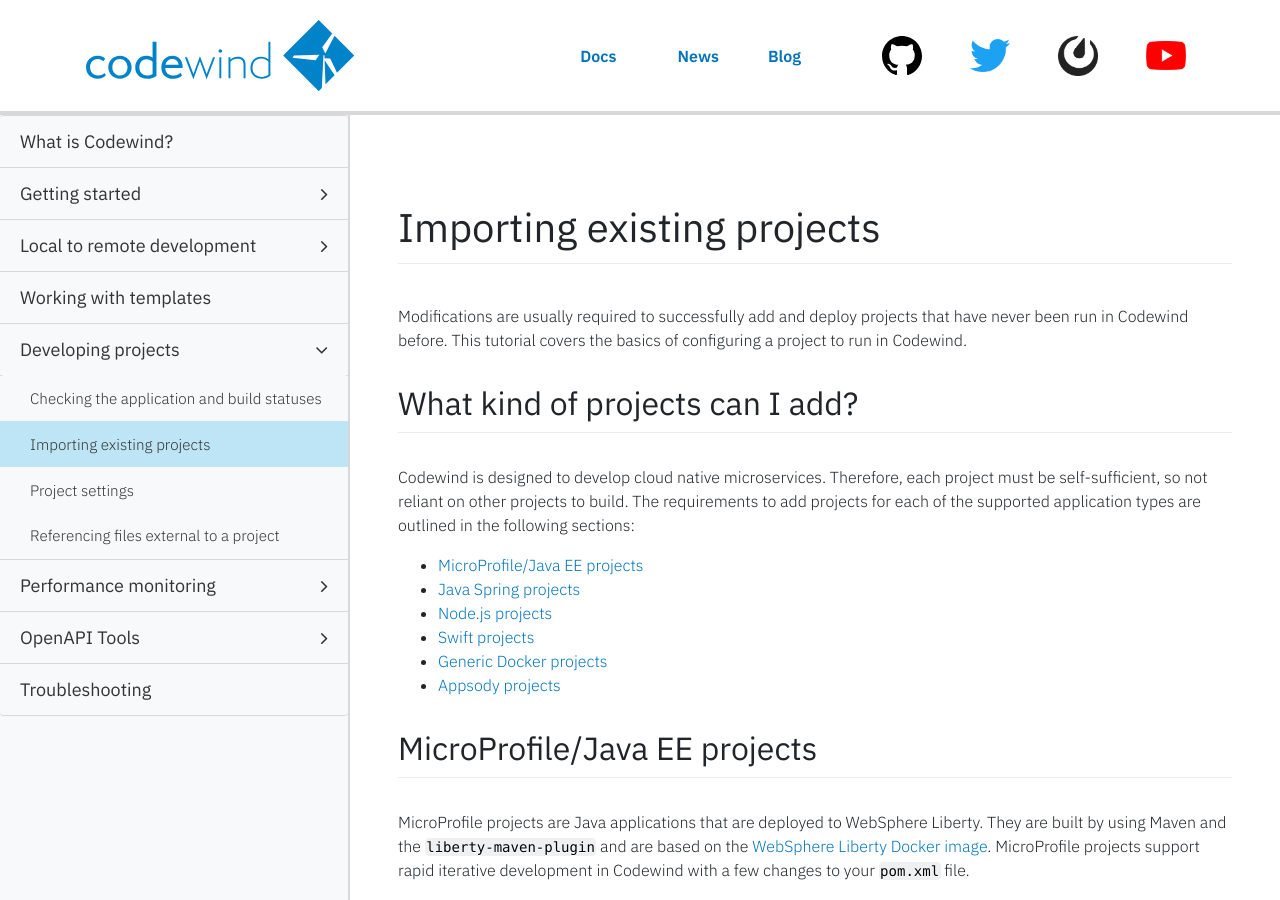
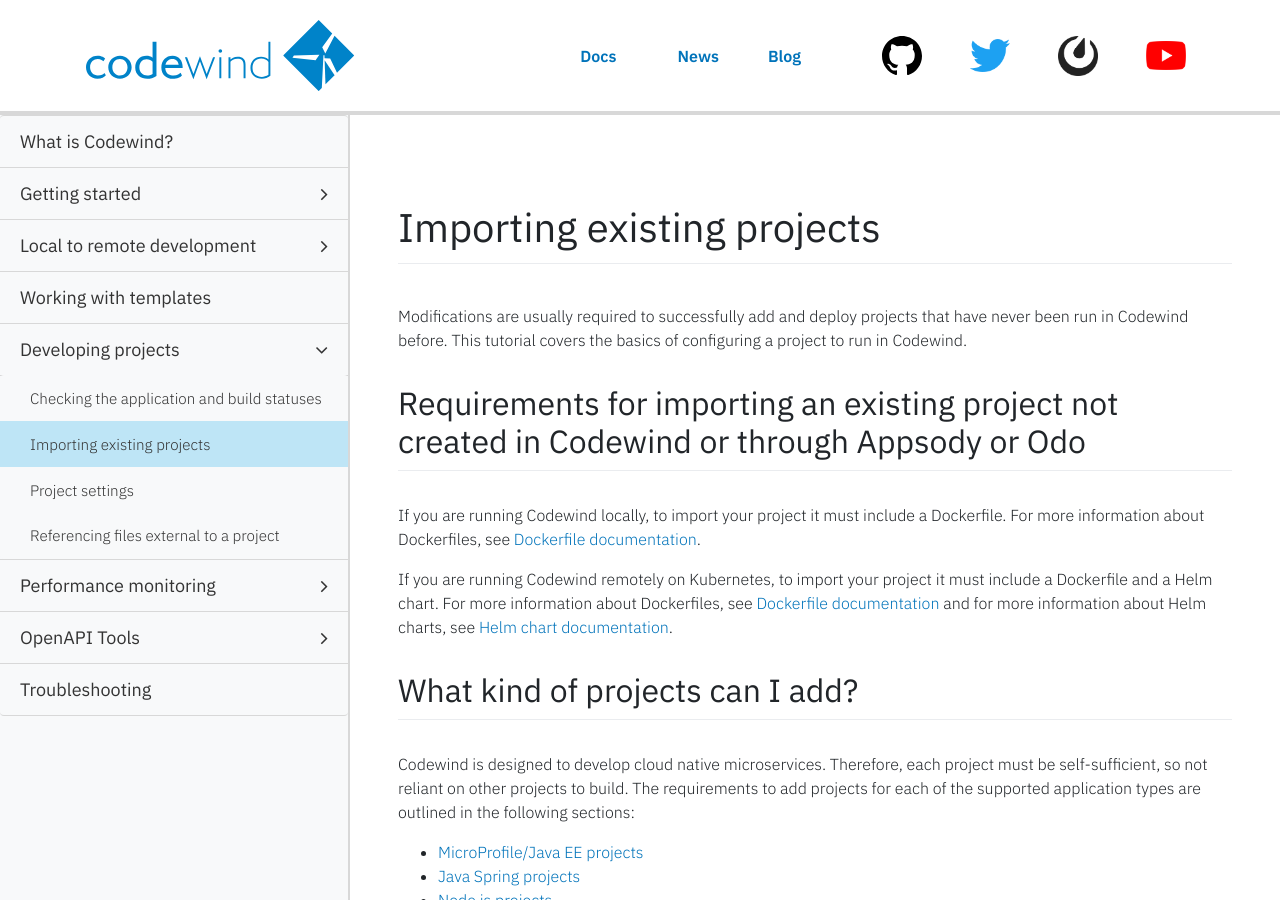
Before and after one commit to eclipse-archived/codewind-docs, a Jekyll site: the page built from docs/_documentations/importing-existing-projects.md, in a window 1280 px wide and 900 px high. Built offline with Jekyll 4.4.1, drawn with Linux system fonts in a browser that asks for light colours; nearby versions of some CDN libraries; comment, search, counter and statistics services are not loaded.

Commit message:
Add a new section
Signed-off-by: micgibso <MICGIBSO@uk.ibm.com>

```diff
--- a/docs/_documentations/importing-existing-projects.md
+++ b/docs/_documentations/importing-existing-projects.md
@@ -13,6 +13,12 @@ order: 0
 # Importing existing projects
 
 Modifications are usually required to successfully add and deploy projects that have never been run in Codewind before. This tutorial covers the basics of configuring a project to run in Codewind.
+
+## Requirements for importing an existing project not created in Codewind or through Appsody or Odo
+
+If you are running Codewind locally, to import your project it must include a Dockerfile. For more information about Dockerfiles, see [Dockerfile documentation](https://docs.docker.com/engine/reference/builder/).
+
+If you are running Codewind remotely on Kubernetes, to import your project it must include a Dockerfile and a Helm chart. For more information about Dockerfiles, see [Dockerfile documentation](https://docs.docker.com/engine/reference/builder/) and for more information about Helm charts, see [Helm chart documentation](https://helm.sh/docs/topics/charts/).
 
 ## What kind of projects can I add?
 
```
